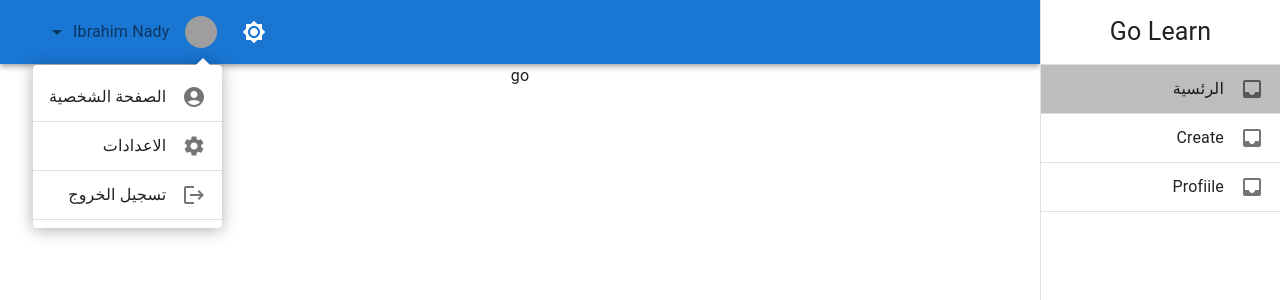
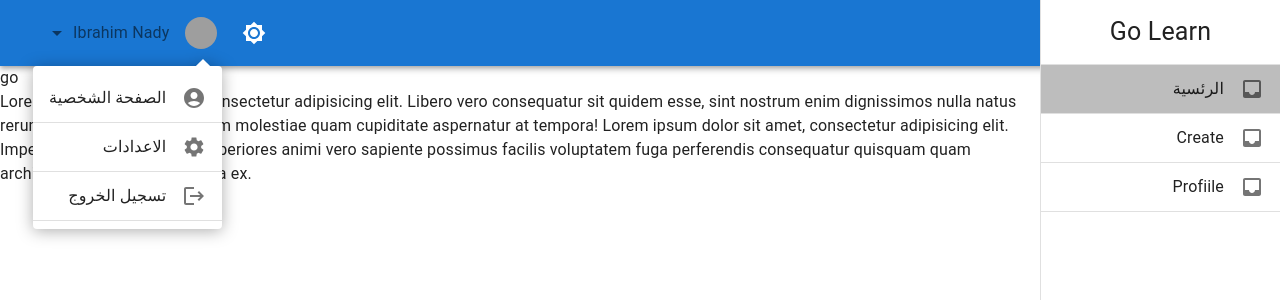
Before and after one commit to ibrahimnady/go-learn, a Next.js app: page / in a window 1280 px wide. Both pictures are taken after a click on the button "Ibrahim Nady". Shown: the top 300 px of the page. Built offline with nearby package versions, Linux system fonts and the light colour scheme; grey boxes are pictures that could not be loaded.

Commit message:
Cheack is loggin or not

```diff
--- a/app/Components/Header.jsx
+++ b/app/Components/Header.jsx
@@ -1,3 +1,4 @@
+
 import * as React from 'react';
 import Typography from '@mui/material/Typography';
 import Button from '@mui/material/Button';
@@ -6,12 +7,12 @@ import MenuIcon from '@mui/icons-material/Menu';
 import Link from 'next/link';
 import Brightness4Icon from '@mui/icons-material/Brightness4';
 import Brightness7Icon from '@mui/icons-material/Brightness7';
-import { Avatar, Box, Divider, ListItemIcon, Menu,  Tooltip, useTheme, Toolbar, AppBar,  ListItemText, ListItem, ListItemButton } from '@mui/material';
-import { Logout,  Settings } from '@mui/icons-material';
+import { Avatar, Box, Divider, ListItemIcon, Menu, Tooltip, useTheme, Toolbar, AppBar, ListItemText, ListItem, ListItemButton } from '@mui/material';
+import { Logout, Settings } from '@mui/icons-material';
 import AccountCircleIcon from '@mui/icons-material/AccountCircle';
 import ArrowDropDownIcon from '@mui/icons-material/ArrowDropDown';
 
-function Header({ setmyMode, drawerWidth, ShowSidebar }) {
+function Header({ setmyMode, drawerWidth, ShowSidebar, setLoggin, loggin }) {
     const theme = useTheme();
     const [anchorEl, setAnchorEl] = React.useState(null);
     const openAV = Boolean(anchorEl);
@@ -21,22 +22,28 @@ function Header({ setmyMode, drawerWidth, ShowSidebar }) {
     const handleClose = () => {
         setAnchorEl(null);
     };
+    const test = () => {
+        setLoggin(false)
+        console.log("test")
+    }
 
     const myList = [
         { text: "الصفحة الشخصية", icon: <AccountCircleIcon />, path: "/" },
         { text: "الاعدادات", icon: <Settings />, path: "/" },
-        { text: "تسجيل الخروج", icon: <Logout />, path: "/" },
 
     ]
 
     return (
         <div>
             <AppBar
-                sx={{ width: { sm: `calc(100% - ${drawerWidth}px)` }, mr: { xs: 0, sm: `${drawerWidth}px` } }}
+                sx={{
+                    // width: { sm: `calc(100% - ${drawerWidth}px)` }, mr: { xs: 0, sm: `${drawerWidth}px` }
+                 }}
                 position="static" >
                 <Toolbar>
                     <Box sx={{ display: 'flex', alignItems: 'center', textAlign: 'center', flexGrow: 1 }}>
                         <Tooltip title="Account settings" >
+
                             <IconButton
                                 onClick={handleClick}
                                 size="small"
@@ -46,7 +53,7 @@ function Header({ setmyMode, drawerWidth, ShowSidebar }) {
                                 aria-expanded={openAV ? 'true' : undefined}
                             >
 
-                                <Typography mr={2} variant="body1" ><ArrowDropDownIcon/> Ibrahim Nady</Typography>
+                                <Typography mr={2} variant="body1" ><ArrowDropDownIcon /> Ibrahim Nady</Typography>
                                 <Avatar sx={{ width: 32, height: 32 }} src="https://mui.com/static/images/avatar/1.jpg" />
                             </IconButton>
                             <Button onClick={() => {
@@ -98,29 +105,19 @@ function Header({ setmyMode, drawerWidth, ShowSidebar }) {
                             myList.map((item) => {
                                 return (
                                     <Link key={item} href={item.path}>
-                                        <ListItem
-                                            sx={{
-                                                bgcolor: location === item.path
-                                                    ?
-                                                    theme.palette.bgClickSidebar.main
-                                                    : null,
-                                            }}
-                                            disablePadding
-                                        >
-
+                                        <ListItem disablePadding>
                                             <ListItemButton
                                                 sx={{
                                                     textAlign: "right"
                                                 }}
                                             >
-
                                                 <ListItemText
                                                     sx={{
                                                         mr: 2
                                                     }}
-                                                    primary={item.text} />
+                                                    primary={item.text}
+                                                />
                                                 <ListItemIcon
-
                                                     sx={{ minWidth: 0 }}
                                                 >
                                                     {item.icon}
@@ -129,22 +126,42 @@ function Header({ setmyMode, drawerWidth, ShowSidebar }) {
                                         </ListItem>
                                         <Divider />
                                     </Link>
+                                )
+                            })}
+                        <Link href="/">
+                            <ListItem disablePadding>
+                                <ListItemButton
+                                    onClick={() => {
+                                        test()
+                                    }}
+                                    sx={{
+                                        textAlign: "right"
+                                    }}
+                                >
+                                    <ListItemText
+                                        sx={{
+                                            mr: 2
+                                        }}
+                                        primary="تسجيل الخروج"
+                                    />
+                                    <ListItemIcon
+                                        sx={{ minWidth: 0 }}
+                                    >
+                                        <Logout />
+                                    </ListItemIcon>
+                                </ListItemButton>
+                            </ListItem>
+                            <Divider />
+                        </Link>
+                    </Menu>
 
-                                )
-                            })
-                        }
-
-
-
-
-                    </Menu>
                     <IconButton
                         onClick={() => { ShowSidebar() }}
                         size="large"
                         edge="start"
                         color="inherit"
                         aria-label="menu"
-                        sx={{ ml: 2, display: { sm: 'none' } }}
+                        sx={{ ml: 2, display: loggin ? 'block' : 'none'   }}
                     >
                         <MenuIcon />
                     </IconButton>
--- a/app/Components/SideBar.jsx
+++ b/app/Components/SideBar.jsx
@@ -1,9 +1,8 @@
+'use client';
 import React from 'react'
 import { Divider, Drawer, ListItem, ListItemButton, ListItemIcon, ListItemText, Toolbar, useTheme } from '@mui/material'
 import InboxIcon from '@mui/icons-material/Inbox';
 import Link from 'next/link';
-
-
 import { usePathname } from 'next/navigation';
 
 function SideBar({ drawerWidth, DisplaySidebar, TypeSidebar, HideSidebar }) {
--- a/app/Intro/page.jsx
+++ b/app/Intro/page.jsx
@@ -1,9 +1,15 @@
 import Link from 'next/link'
 import React from 'react'
+import Typography from '@mui/material/Typography'
 
 function Intro() {
   return (
-      <div ><Link href="/Courses">go</Link></div>
+      <div ><Link href="/Courses">go</Link>
+      <Typography variant="body1" color="">Lorem ipsum dolor sit amet consectetur adipisicing elit. Libero vero consequatur sit quidem esse, sint nostrum enim dignissimos nulla natus rerum consectetur nisi magnam molestiae quam cupiditate aspernatur at tempora!
+        Lorem ipsum dolor sit amet, consectetur adipisicing elit. Impedit, libero est id dolore asperiores animi vero sapiente possimus facilis voluptatem fuga perferendis consequatur quisquam quam architecto doloremque facere a ex.
+      </Typography>
+      </div>
+
   )
 }
 
--- a/app/layout.js
+++ b/app/layout.js
@@ -11,9 +11,8 @@ import { grey, purple, teal } from '@mui/material/colors';
 import Header from "./Components/Header";
 import { Box } from '@mui/material';
 import ThemeMode from './MyTheme';
-
-
-
+import Intro from './Intro/page';
+import { Flare, WidthFull } from '@mui/icons-material';
 
 const drawerWidth = 240;
 
@@ -21,10 +20,10 @@ export default function RootLayout({ children }) {
   const [mode, setmyMode] = useState(localStorage.getItem("currentMode") === null ? "light" : localStorage.getItem("currentMode") === "light" ? "light" : "dark");
   const [DisplaySidebar, setDisplaySidebar] = useState("none");
   const [TypeSidebar, setTypeSidebar] = useState("permanent");
+  const [loggin, setLoggin] = useState(true);
 
 
-
-  const theme = useMemo(()=> createTheme(ThemeMode(mode)), [mode]);
+  const theme = useMemo(() => createTheme(ThemeMode(mode)), [mode]);
   const ShowSidebar = () => {
     setTypeSidebar("temporary")
     setDisplaySidebar("block")
@@ -38,7 +37,6 @@ export default function RootLayout({ children }) {
     <html lang="en">
       <head>
         <title> Go Learn</title>
-
       </head>
       <body>
         <ThemeProvider theme={theme}>
@@ -46,7 +44,13 @@ export default function RootLayout({ children }) {
           <Header setmyMode={setmyMode}
             drawerWidth={drawerWidth}
             ShowSidebar={ShowSidebar}
+            setLoggin={setLoggin}
+            loggin={loggin}
           />
+
+          {
+            loggin === true
+              ?
               <div className="main-content">
                 <SideBar
                   drawerWidth={drawerWidth}
@@ -63,8 +67,16 @@ export default function RootLayout({ children }) {
                   }} className="page-content">
                   {children}
                 </Box>
+                <Footer />
               </div>
-          <Footer />
+              :
+              <div>
+                {/* <Intro />
+                <Footer /> */}
+                {children}
+              </div>
+          }
+
         </ThemeProvider>
 
       </body>
```
Also changed, not shown: app/page.js (+1 -11 lines). Lines whose indentation alone changed are shown as unchanged.
